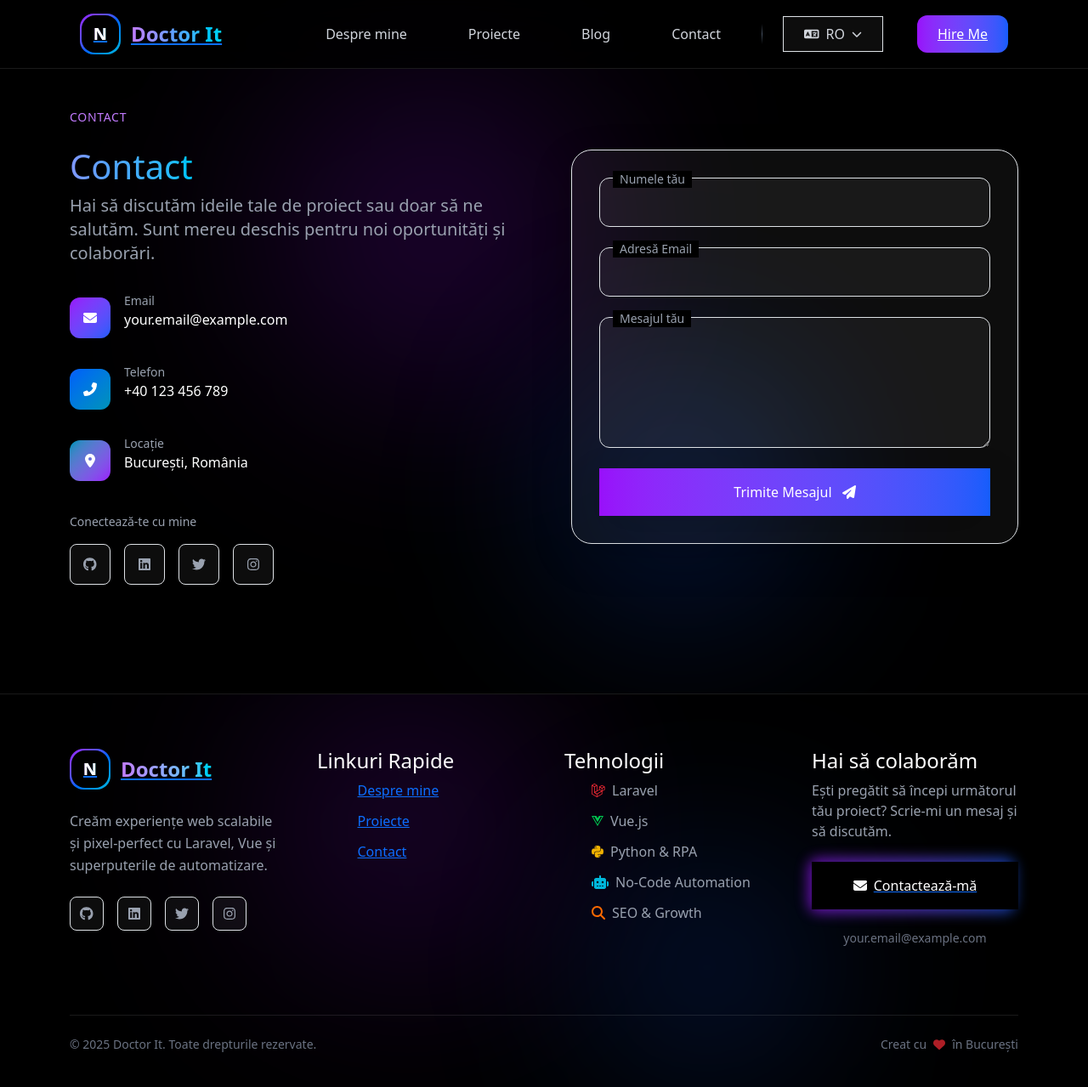
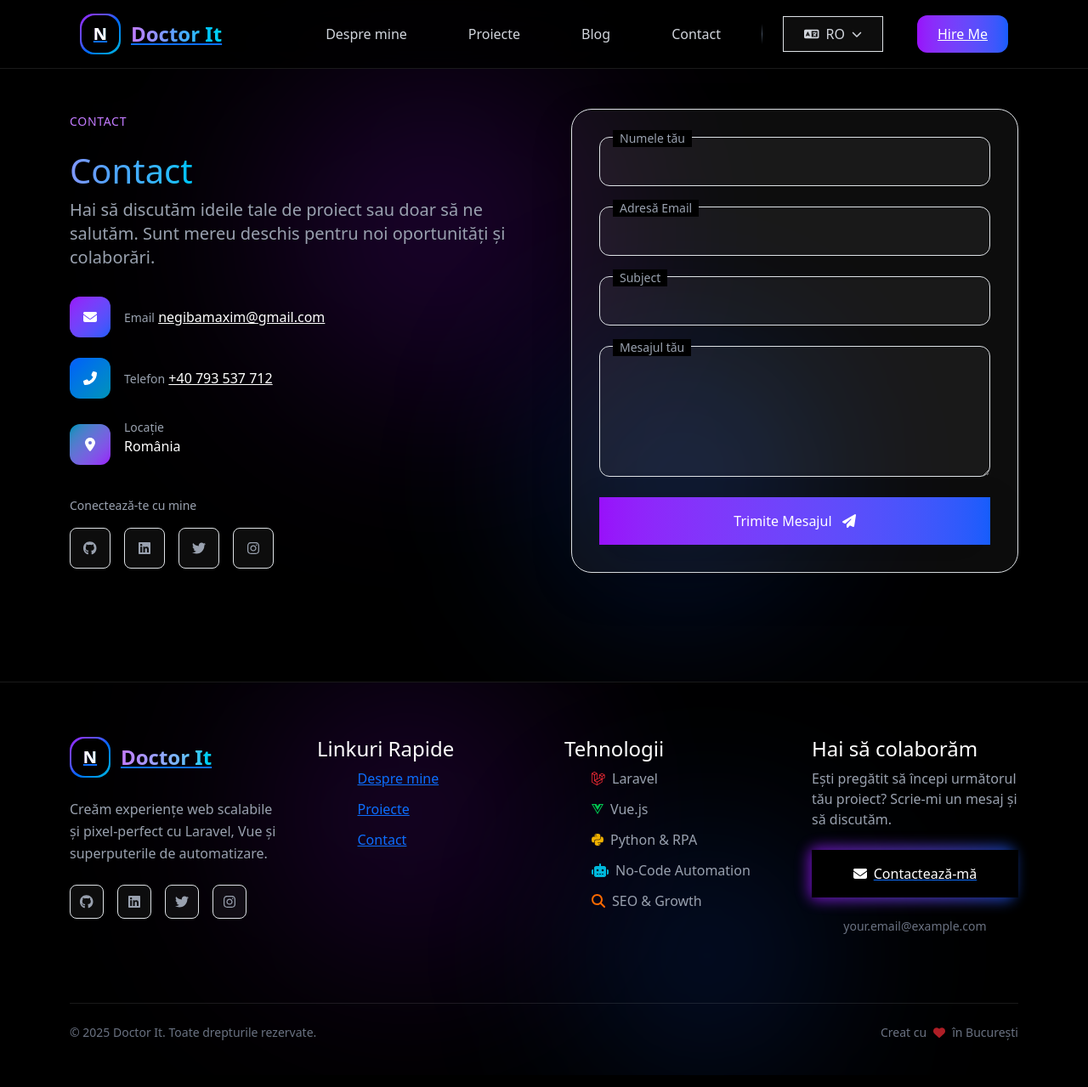
Before and after one commit to maxnegiba/portofolio, a Laravel app: page /ro/contact in a window 1280 px wide. Shown: the whole page at 85% size. Run offline with Laravel 12, Linux system fonts and the light colour scheme; style sheets or scripts are compiled from the project's sources; some libraries are stand-ins or nearby versions; some web fonts are replaced.

Commit message:
ultimele retusuri1

```diff
--- a/lang/en/pages.php
+++ b/lang/en/pages.php
@@ -121,18 +121,22 @@ return [
         'no_posts_message' => 'Check back later for new posts.',
     ],
 
-    // Contact Page
-    'contact_subtitle' => 'Let\'s discuss your project ideas or just say hello. I\'m always open to new opportunities and collaborations.',
+     // Translations for the contact page
+    'contact_h1' => 'Contact',
+    'contact_subtitle' => 'Have questions or want to collaborate? Send me a message!',
     'contact_email_label' => 'Email',
-    'contact_email' => 'your.email@example.com',
+   'contact_email' => 'negibamaxim@gmail.com', // Înlocuiește cu emailul tău real
     'contact_phone_label' => 'Phone',
-    'contact_phone' => '+40 123 456 789',
-    'contact_location_label' => 'Location',
+    'contact_phone' => '+40 793 537 712', // Înlocuiește cu numărul tău real
     'contact_location' => 'Bucharest, Romania',
-    'contact_social_title' => 'Connect with me',
-    'contact_form_name' => 'Your Name',
-    'contact_form_email' => 'Email Address',
-    'contact_form_message' => 'Your Message',
+    'contact_social_title' => 'Find me on',
+
+    // Translations for the contact form
+    'contact_form_name' => 'Name',
+    'contact_form_email' => 'Email',
+    'contact_form_subject' => 'Subject', // Added for the new field
+    'contact_form_message' => 'Message',
     'contact_form_submit' => 'Send Message',
-    'contact_form_success' => 'Thank you for your message! I\'ll get back to you soon.',
+    'contact_form_success' => 'Message sent successfully!',
+    'contact_form_error' => 'There was an error sending your message. Please try again.',
 ];
--- a/lang/ro/pages.php
+++ b/lang/ro/pages.php
@@ -125,11 +125,11 @@ return [
         // Contact Page
     'contact_subtitle' => 'Hai să discutăm ideile tale de proiect sau doar să ne salutăm. Sunt mereu deschis pentru noi oportunități și colaborări.',
     'contact_email_label' => 'Email',
-    'contact_email' => 'your.email@example.com',
+    'contact_email' => 'negibamaxim@gmail.com',
     'contact_phone_label' => 'Telefon',
-    'contact_phone' => '+40 123 456 789',
+    'contact_phone' => '+40 793 537 712',
     'contact_location_label' => 'Locație',
-    'contact_location' => 'București, România',
+    'contact_location' => ' România',
     'contact_social_title' => 'Conectează-te cu mine',
     'contact_form_name' => 'Numele tău',
     'contact_form_email' => 'Adresă Email',
--- a/resources/views/contact.blade.php
+++ b/resources/views/contact.blade.php
@@ -30,7 +30,7 @@
           </p>
         </div>
 
-        <!-- Contact Details -->
+                <!-- Contact Details -->
         <div class="space-y-6">
           <div class="group flex items-center space-x-4">
             <div class="w-12 h-12 bg-gradient-to-br from-purple-600 to-blue-600 rounded-xl flex items-center justify-center group-hover:scale-110 transition-transform duration-300">
@@ -38,20 +38,24 @@
             </div>
             <div>
               <span class="text-gray-400 text-sm">{{ __('pages.contact_email_label') }}</span>
-              <p class="text-white font-medium">{{ __('pages.contact_email') }}</p>
+              <!-- Link către clientul de email -->
+              <a href="mailto:{{ __('pages.contact_email') }}" class="text-white font-medium hover:text-purple-400 transition-colors duration-300">
+                 {{ __('pages.contact_email') }}
+              </a>
             </div>
           </div>
-
           <div class="group flex items-center space-x-4">
             <div class="w-12 h-12 bg-gradient-to-br from-blue-600 to-cyan-600 rounded-xl flex items-center justify-center group-hover:scale-110 transition-transform duration-300">
               <i class="fas fa-phone-alt text-white"></i>
             </div>
             <div>
               <span class="text-gray-400 text-sm">{{ __('pages.contact_phone_label') }}</span>
-              <p class="text-white font-medium">{{ __('pages.contact_phone') }}</p>
+              <!-- Link pentru apel telefonic -->
+              <a href="tel:{{ __('pages.contact_phone') }}" class="text-white font-medium hover:text-cyan-400 transition-colors duration-300">
+                {{ __('pages.contact_phone') }}
+              </a>
             </div>
           </div>
-
           <div class="group flex items-center space-x-4">
             <div class="w-12 h-12 bg-gradient-to-br from-cyan-600 to-purple-600 rounded-xl flex items-center justify-center group-hover:scale-110 transition-transform duration-300">
               <i class="fas fa-map-marker-alt text-white"></i>
@@ -108,7 +112,14 @@
                 <p class="text-red-400 text-xs mt-1">{{ $message }}</p>
               @enderror
             </div>
-
+                        <!-- Subject Input -->
+            <div class="relative group">
+              <label for="subject" class="absolute -top-2 left-4 bg-black px-2 text-sm text-gray-400 group-focus-within:text-purple-400 transition-colors duration-300">{{ __('pages.contact_form_subject') }}</label>
+              <input type="text" id="subject" name="subject" required class="w-full px-4 py-3 bg-white/5 border {{ $errors->has('subject') ? 'border-red-500' : 'border-white/10' }} rounded-xl text-white focus:border-purple-500 focus:bg-white/10 transition-all duration-300 outline-none">
+              @error('subject')
+                <p class="text-red-400 text-xs mt-1">{{ $message }}</p>
+              @enderror
+            </div>
             <!-- Message Input -->
             <div class="relative group">
               <label for="message" class="absolute -top-2 left-4 bg-black px-2 text-sm text-gray-400 group-focus-within:text-purple-400 transition-colors duration-300">{{ __('pages.contact_form_message') }}</label>
```
Also changed, not shown: app/Mail/ContactFormMail.php (added, +61 -0 lines), resources/views/emails/contact.blade.php (added, +13 -0 lines).
